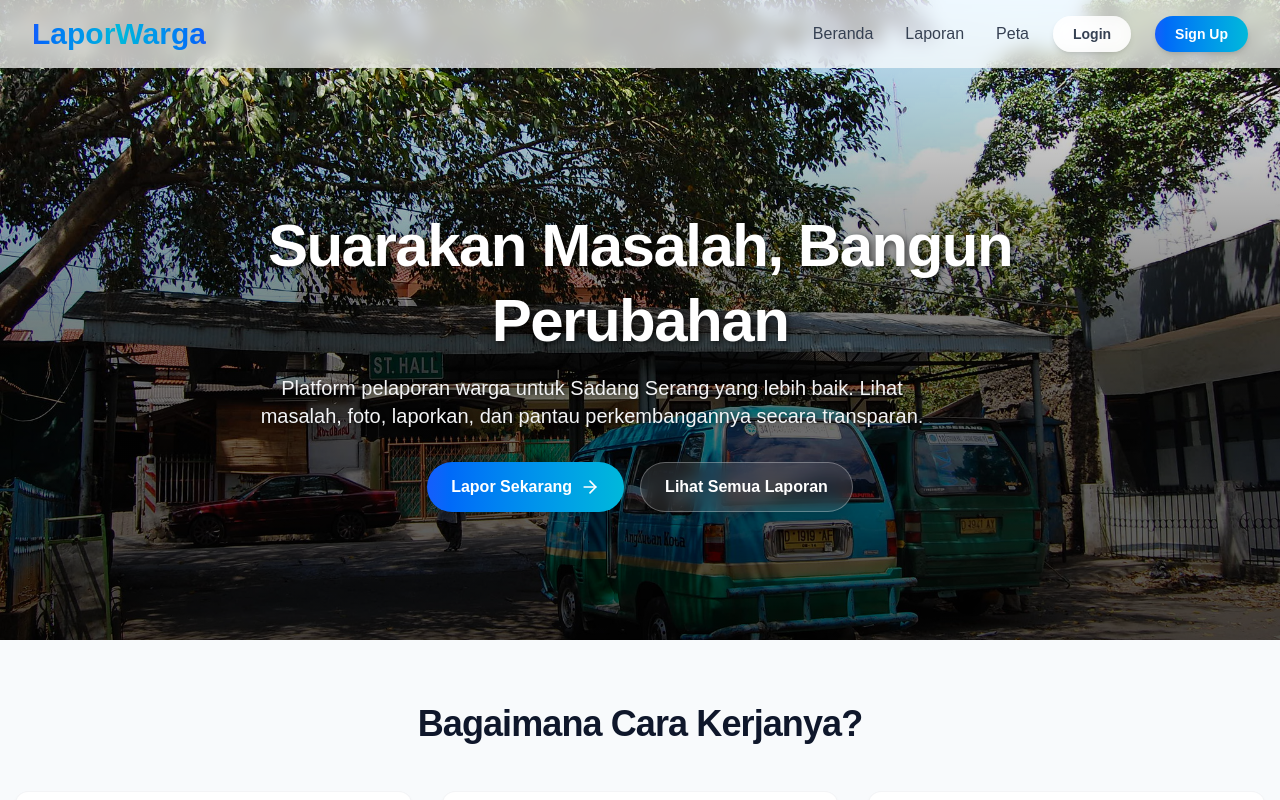
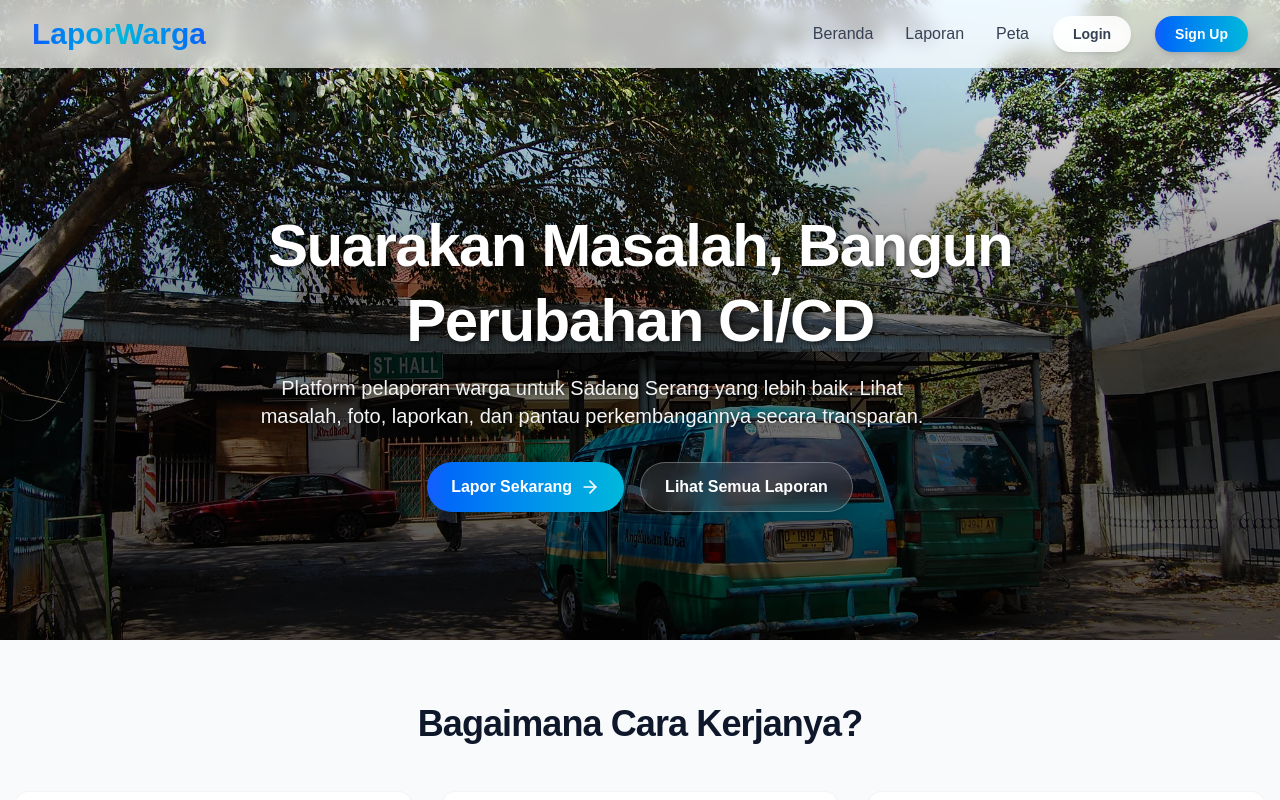
Before and after one commit to MuhammadSatriap/lapor-sadang-serang, a Next.js app: page / in a window 1280 px wide. Shown: the top 800 px of the page. Built offline with nearby package versions, Linux system fonts and the light colour scheme; no server answers; the database is empty.

Commit message:
Bismillah CI/CD no NGEHANG

```diff
--- a/src/app/page.tsx
+++ b/src/app/page.tsx
@@ -49,7 +49,7 @@ export default async function LandingPage() {
               className="mb-4 text-4xl font-extrabold leading-tight tracking-tight text-white md:text-5xl xl:text-6xl animate-fade-in-up"
               style={{ textShadow: "2px 2px 6px rgba(0, 0, 0, 0.6)" }}
             >
-              Suarakan Masalah, Bangun Perubahan
+              Suarakan Masalah, Bangun Perubahan CI/CD
             </h1>
             <p
               className="mb-6 max-w-2xl font-light text-gray-100 md:text-lg lg:mb-8 lg:text-xl animate-fade-in-up animation-delay-200"
```
